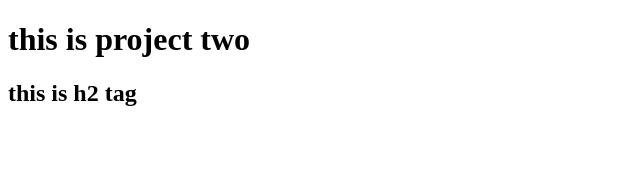
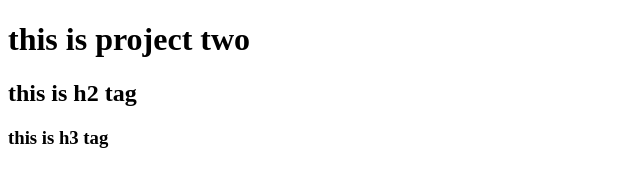
Before and after one commit to Mahmudaaziz/two-project, a plain HTML site: page index.html in a window 1280 px wide. Shown: the whole page, without its empty margins (0-640 px from the left). Drawn offline with Linux system fonts and the light colour scheme.

Commit message:
first ever commit

```diff
--- a/index.html
+++ b/index.html
@@ -9,5 +9,9 @@
 <body>
     <h1> this is project two</h1>
     <h2>this is h2 tag</h2>
+    <h3> this is h3 tag <h3>
+
+    </h3></h3>
+
 </body>
 </html>
```
